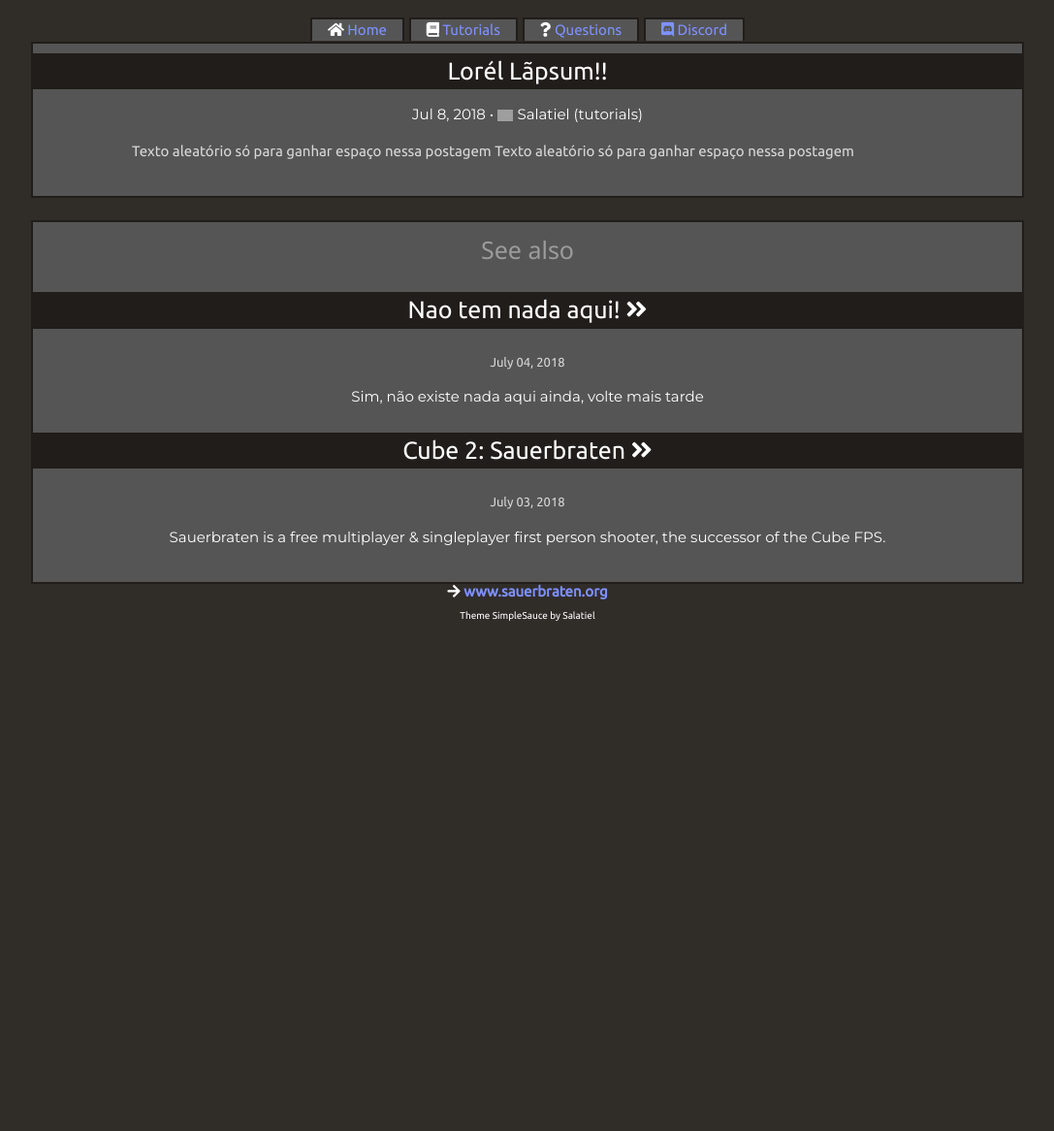
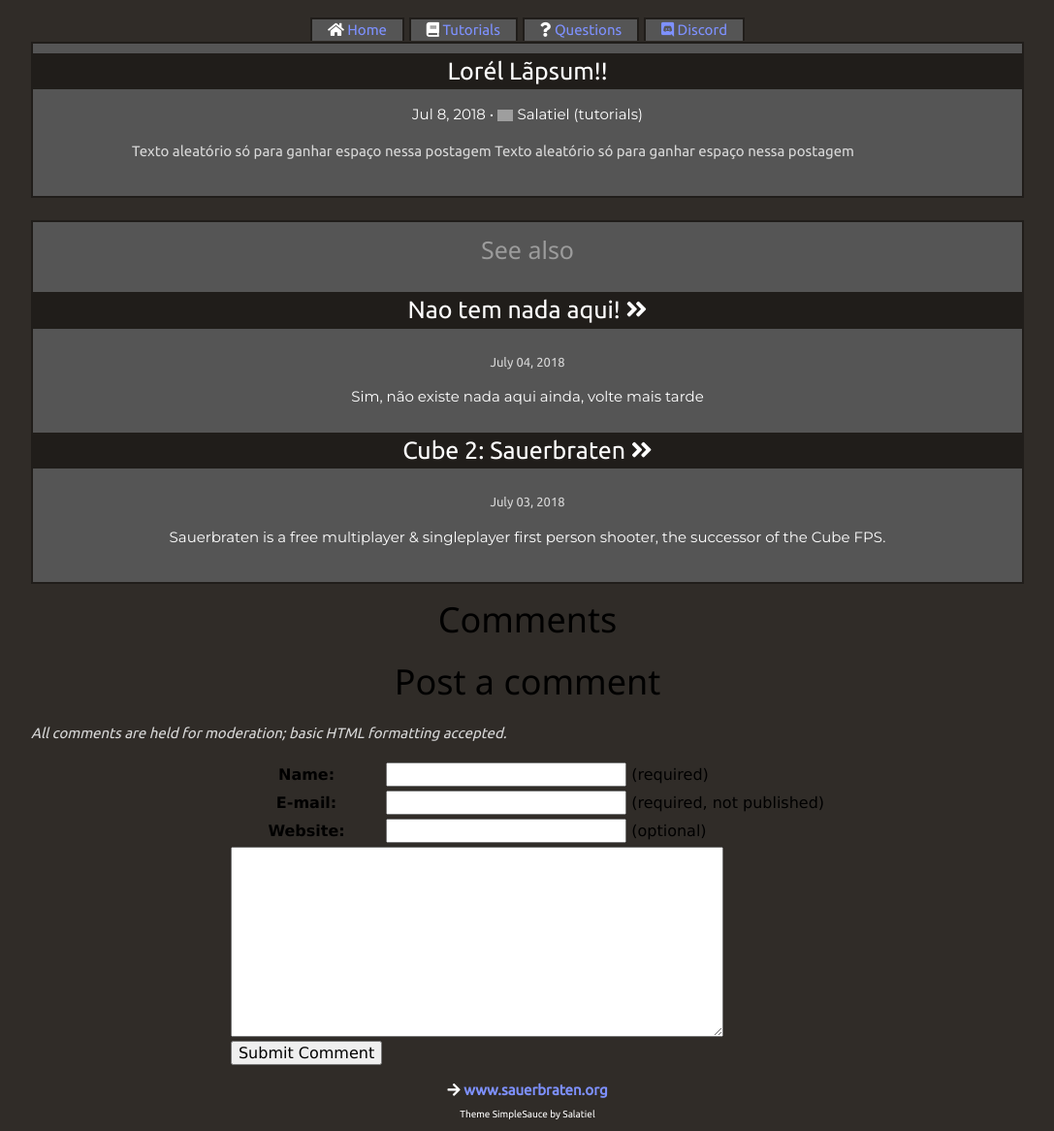
Before and after one commit to sauer-sauce/sauer-sauce.github.io, a Jekyll site: the page built from _posts/2018-07-08-lorem-ipsum.markdown, in a window 1280 px wide. Shown: the whole page at 97% size, without its empty margins (96-1183 px from the left). Built offline with Jekyll 4.4.1, drawn with Linux system fonts in a browser that asks for light colours; nearby versions of some CDN libraries; before the commit the page ends 900 px from its top, so only the background shows below that; grey boxes are pictures that could not be loaded.

Commit message:
Comments section (test)

```diff
--- /dev/null
+++ b/_includes/comment_template.html
@@ -0,0 +1,53 @@
+<div id="comments">
+	{% case page.comment_count %}
+		{% when 0 %}
+		{% when 1 %}
+			<h1>1 Comment</h1>
+		{% else %}
+			<h1>{{page.comment_count}} Comments</h1>
+	{% endcase %}
+	{% for c in page.comments %}
+		<div class="comment {% cycle 'odd', 'even' %}">
+			<p class="comment_header">
+				From: {% if c.link and c.link != '' %}
+					<a href="{{c.link}}">{{c.name}}</a>
+				{% else %}
+					{{c.name}}
+				{% endif %}
+				<br />
+				<span class="comment_date">{{c.date}}</span>
+			</p>
+			<p>
+				{{c.comment | newline_to_br}}
+			</p>
+		</div>
+	{% endfor %}
+	<h1>Post a comment</h1>
+	<p style="font-style: italic">
+		All comments are held for moderation; basic HTML formatting accepted.
+	</p>
+	<form id="commentform" method="POST" action="{{site.url}}/commentsubmit.php">
+		<input type="hidden" name="post_id" value="{{page.id}}" />
+		<input type="hidden" name="return_url" value="{{site.url}}{{page.url}}" />
+		<table>
+			<tr>
+				<th>Name:</th>
+				<td><input type="text" size="25" name="name" /> (required)</td>
+			</tr>
+			<tr>
+				<th>E-mail:</th>
+				<td><input type="text" size="25" name="email" /> (required, not published)</td>
+			</tr>
+			<tr>
+				<th>Website:</th>
+				<td><input type="text" size="25" name="link" /> (optional)</td>
+			</tr>
+			<tr>
+				<td colspan="2"><textarea name="comment" rows="10" cols="60" ></textarea></td>
+			</tr>
+			<tr>
+				<td><input type="submit" name="submit" value="Submit Comment" /></td>
+			</tr>
+		</table>
+	</form>
+</div>
--- a/_layouts/post.html
+++ b/_layouts/post.html
@@ -56,6 +56,8 @@
 			</ul>
 		</div>
 
+		{% include comment_template.html %}
+
 	</center>
 
 	{% include footer.html %}
--- /dev/null
+++ b/_plugins/static_comments.rb
@@ -0,0 +1,54 @@
+# Store and render comments as a static part of a Jekyll site
+#
+# See README.mdwn for detailed documentation on this plugin.
+#
+# Homepage: http://theshed.hezmatt.org/jekyll-static-comments
+#
+#  Copyright (C) 2011 Matt Palmer <mpalmer@hezmatt.org>
+#
+#  This program is free software; you can redistribute it and/or modify it
+#  under the terms of the GNU General Public License version 3, as
+#  published by the Free Software Foundation.
+#
+#  This program is distributed in the hope that it will be useful, but
+#  WITHOUT ANY WARRANTY; without even the implied warranty of
+#  MERCHANTABILITY or FITNESS FOR A PARTICULAR PURPOSE.  See the GNU
+#  General Public License for more details.
+#
+#  You should have received a copy of the GNU General Public License along
+#  with this program; if not, see <http://www.gnu.org/licences/>
+
+class Jekyll::Post
+	alias :to_liquid_without_comments :to_liquid
+
+	def to_liquid(*args)
+		data = to_liquid_without_comments(*args)
+		data['comments'] = StaticComments::find_for_post(self)
+		data['comment_count'] = data['comments'].length
+		data
+	end
+end
+
+module StaticComments
+	# Find all the comments for a post
+	def self.find_for_post(post)
+		@comments ||= read_comments(post.site.source)
+		@comments[post.id]
+	end
+
+	# Read all the comments files in the site, and return them as a hash of
+	# arrays containing the comments, where the key to the array is the value
+	# of the 'post_id' field in the YAML data in the comments files.
+	def self.read_comments(source)
+		comments = Hash.new() { |h, k| h[k] = Array.new }
+
+		Dir["#{source}/**/_comments/**/*"].sort.each do |comment|
+			next unless File.file?(comment) and File.readable?(comment)
+			yaml_data = YAML::load_file(comment)
+			post_id = yaml_data.delete('post_id')
+			comments[post_id] << yaml_data
+		end
+
+		comments
+	end
+end
```
Also changed, not shown: comment_received.html (added, +23 -0 lines), 1 other file.
